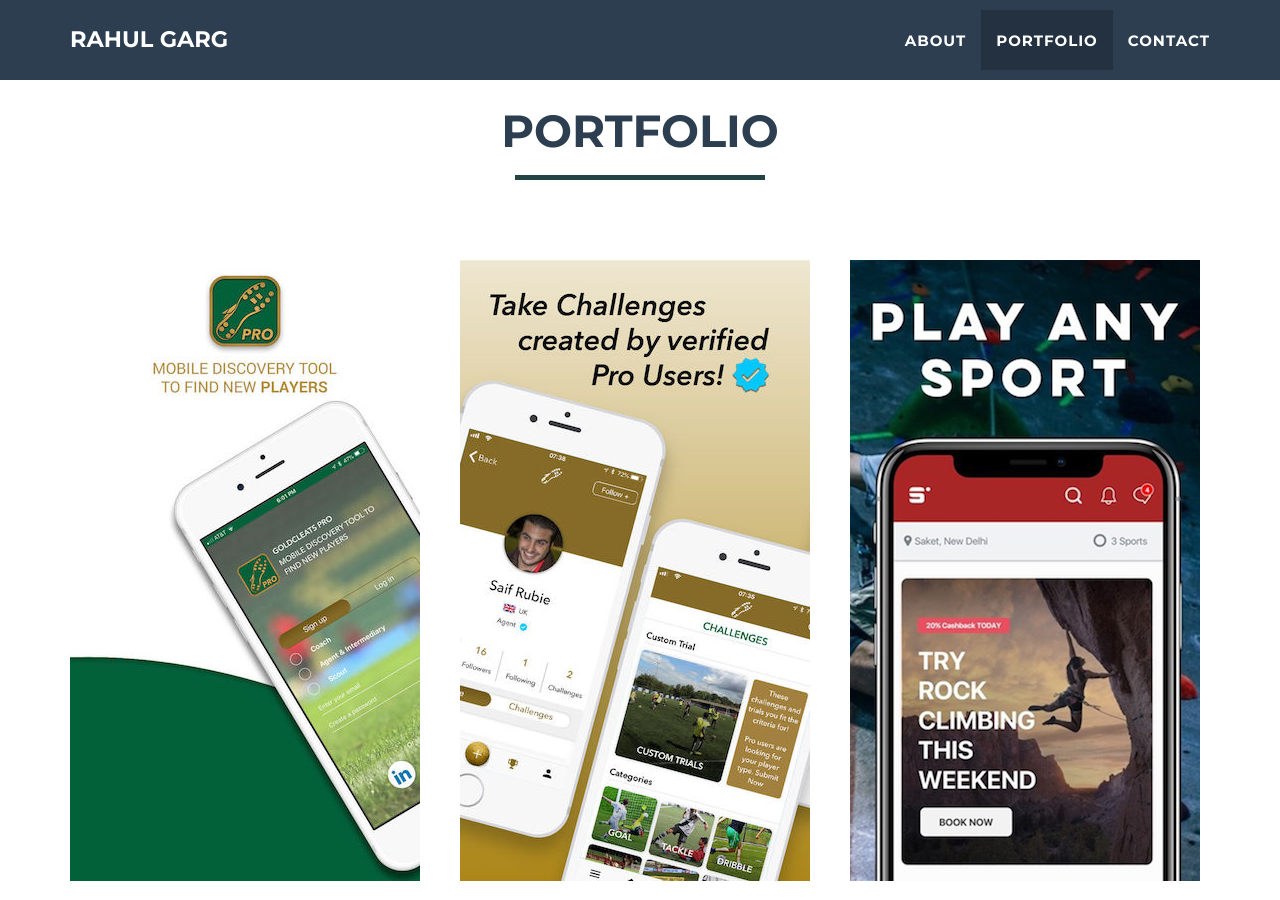
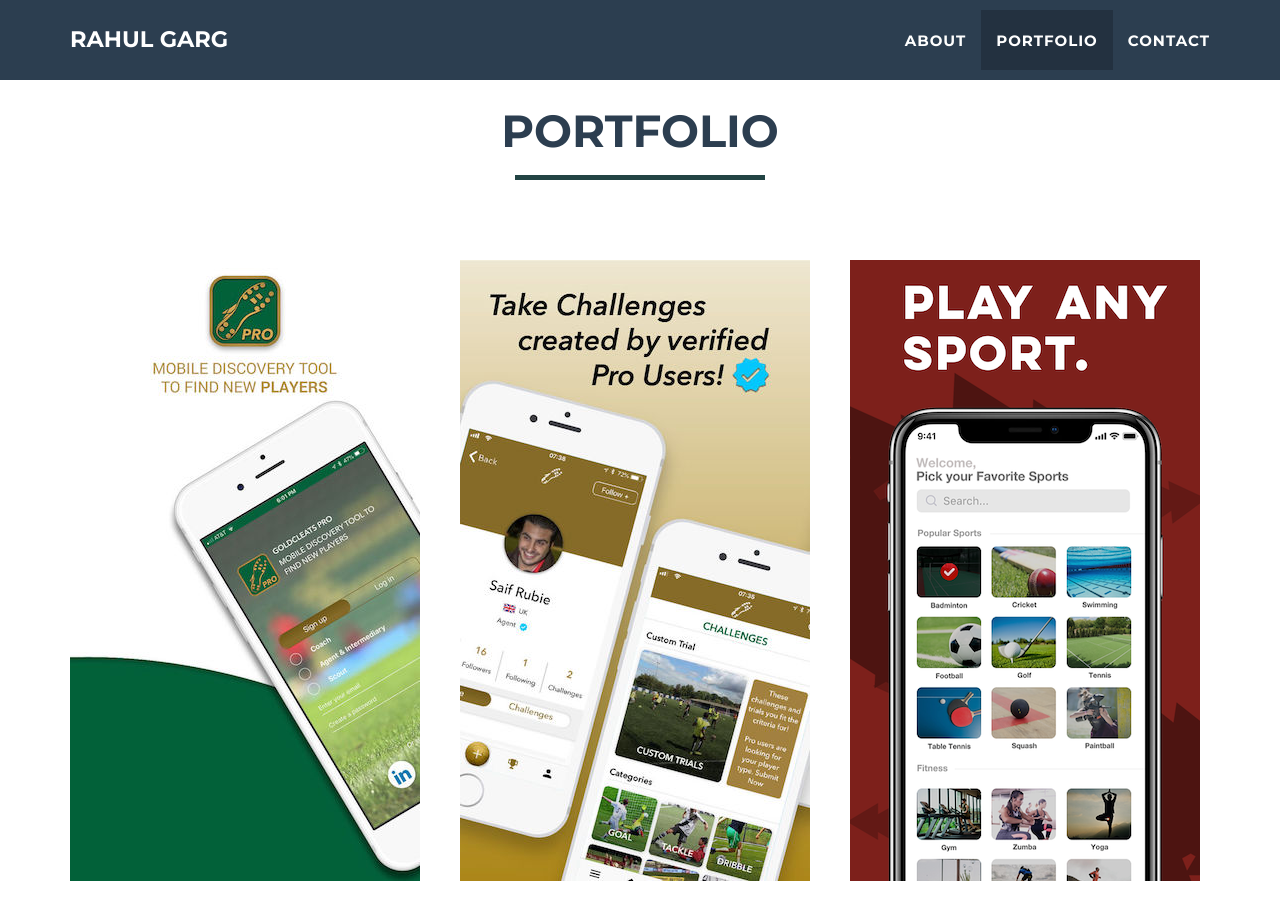
Before and after one commit to rahulgarg12/rahulgarg12.github.io, a Jekyll site: the page built from index.html, in a window 1280 px wide and 900 px high, scrolled down 1628 px. Built offline with Jekyll 4.4.1, drawn with Linux system fonts in a browser that asks for light colours.

Commit message:
image and resume link changes

```diff
--- a/_includes/about.html
+++ b/_includes/about.html
@@ -14,7 +14,7 @@
                 <br/>
                 <p>I’m extremely passionate about app development and design in all it’s forms. When not at work I'm usually working on a new project or learning about new things. Aside from development, I enjoy spending time in reading, watching movies and series, listening songs, playing guitar & hanging out with friends.</p>
                 <div class="col-lg-8 col-lg-offset-2 text-center">
-                    <a href="https://drive.google.com/file/d/1k1Ng8FaTbpXYoyvU-VxIW77SUBN6Uedq/view?usp=sharing" class="btn btn-lg btn-outline">
+                    <a href="https://drive.google.com/open?id=1xA_3nQrydNF5bIl1K9ymI6-tkKkoxipU" class="btn btn-lg btn-outline">
                         <i class="fa fa-download"></i> Download Resume
                     </a>
                 </div>
```
Also changed, not shown: img/portfolio/sportido.png, 1 other file.
